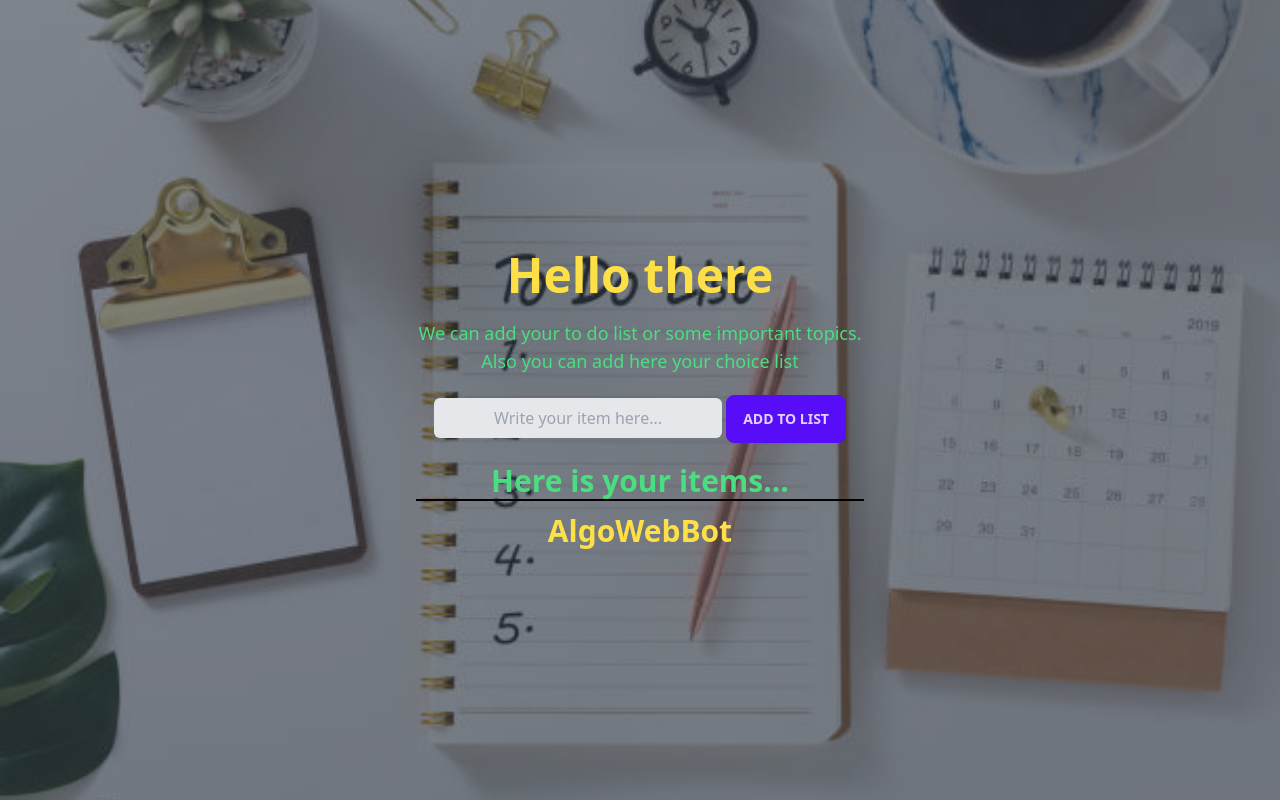
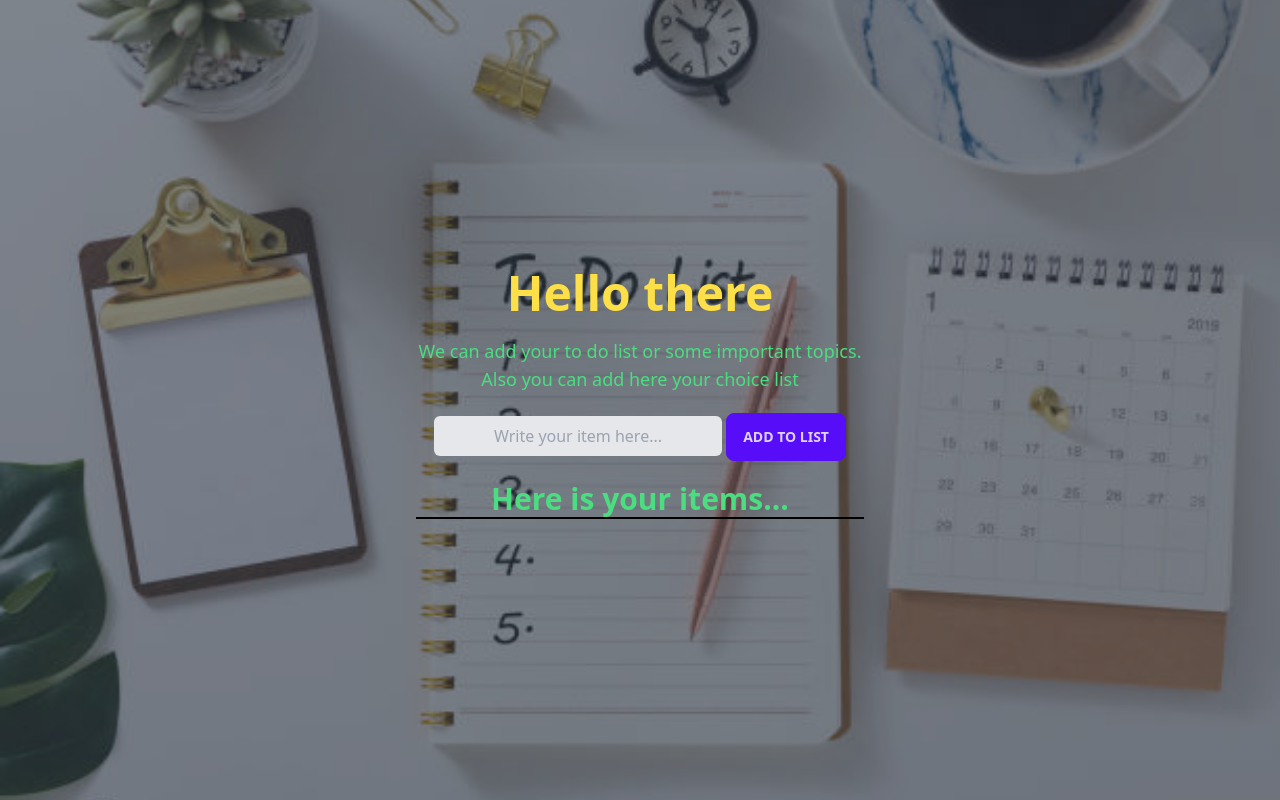
Before and after one commit to AlgoWebBot/to-do-list, a plain HTML site: page index.html in a window 1280 px wide. Drawn offline with nearby package versions, Linux system fonts and the light colour scheme.

Commit message:
modify som

```diff
--- a/index.html
+++ b/index.html
@@ -22,9 +22,7 @@
                 <button id="submit-btn" class="btn btn-primary">Add to list</button>
                 <h1 class="text-3xl text-green-400 font-bold pt-5 border-b-2 border-black">Here is your items...</h1>
                 <div id="parent" class="text-3xl font-bold text-yellow-300 pt-3">
-                    <ol id="container">
-                        <li>AlgoWebBot</li>
-                    </ol>
+                    <ol id="container"></ol>
                 </div>
             </div>
         </div>
```
